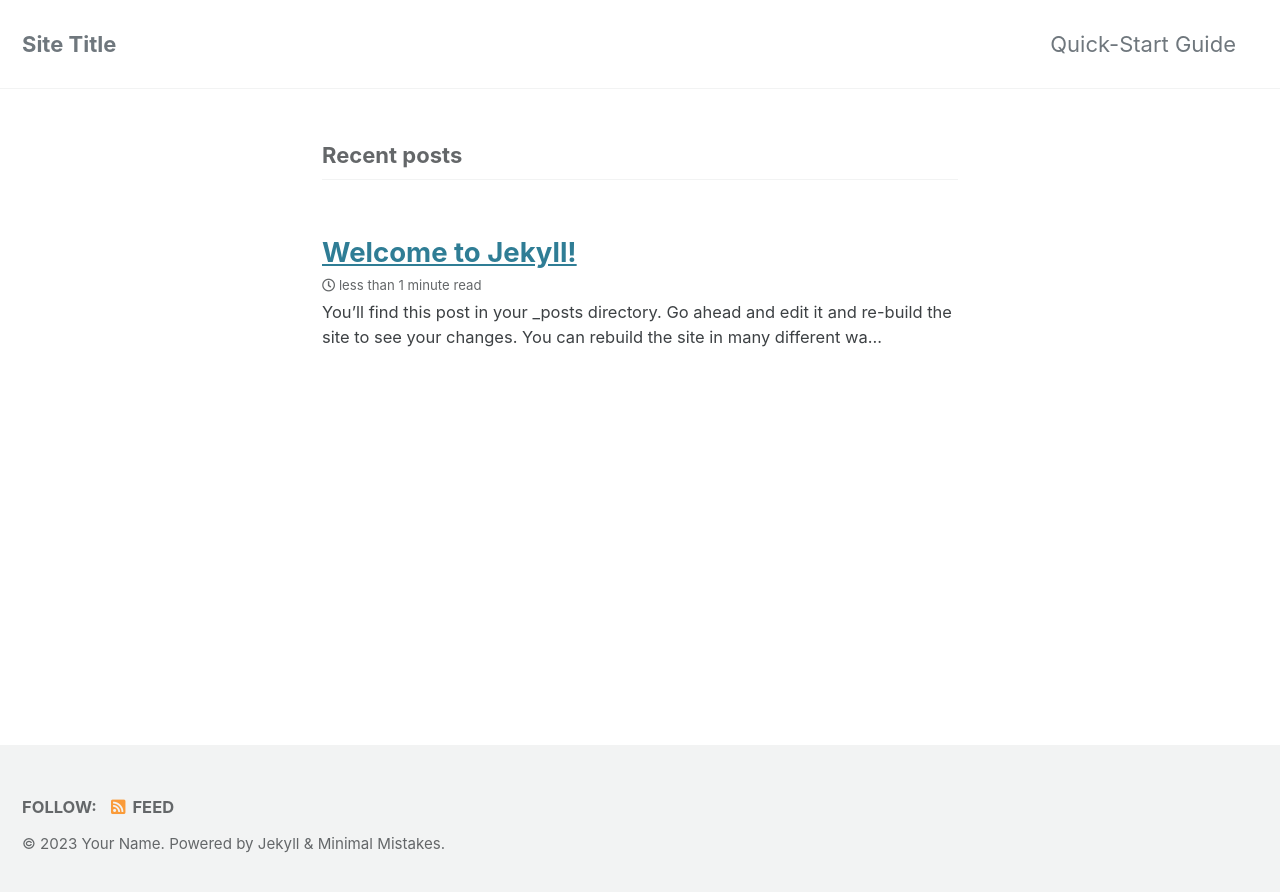
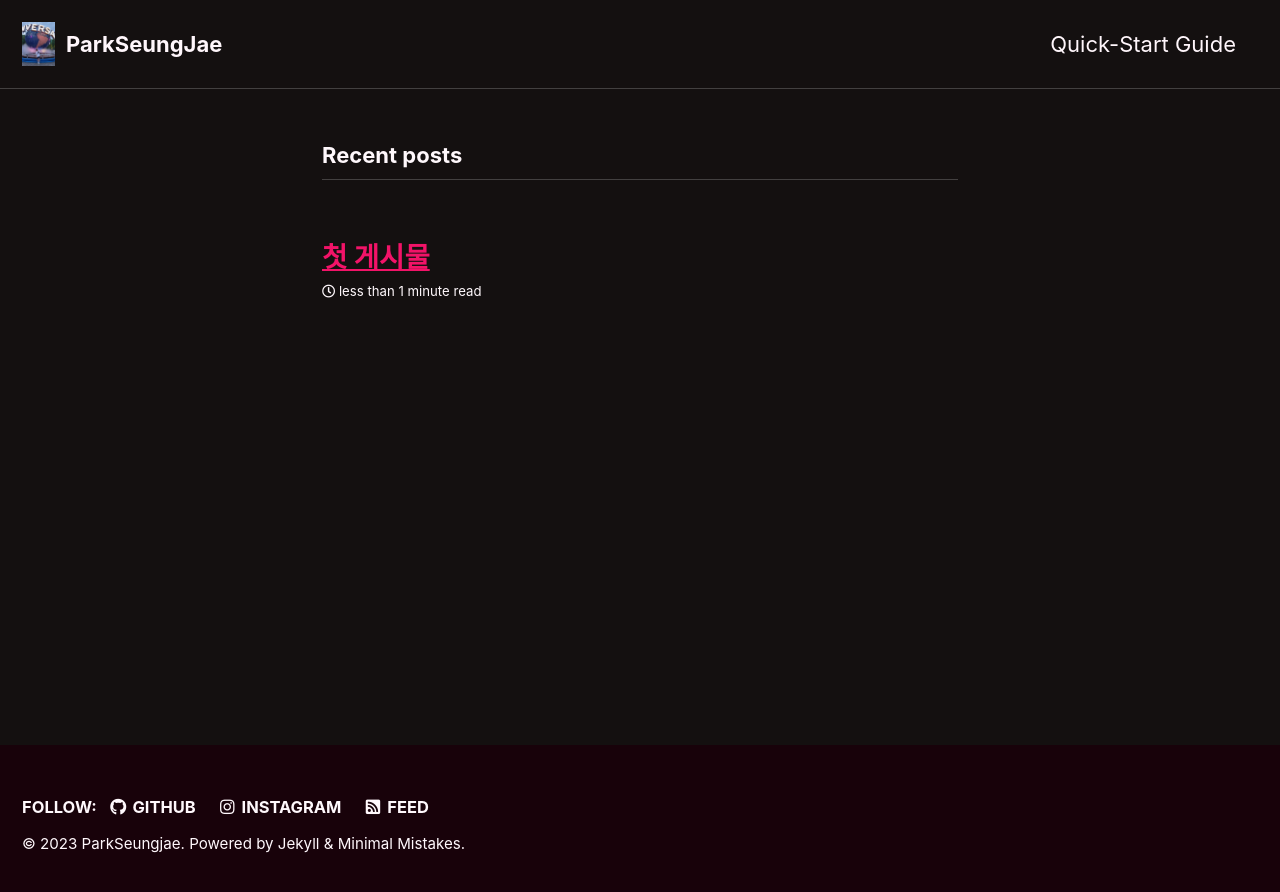
Before and after one commit to parkseungjae/parkseungjae.github.io, a Jekyll site: the page built from index.markdown, in a window 1280 px wide. Shown: the top 892 px of the page. Built offline with Jekyll 4.4.1, drawn with Linux system fonts in a browser that asks for light colours; cached includes are drawn as plain includes; the list of posts is cut into pages by our own code.

Commit message:
changed theme

```diff
--- a/_config.yml
+++ b/_config.yml
@@ -12,20 +12,20 @@
 
 # theme                  : "minimal-mistakes-jekyll"
 # remote_theme           : "mmistakes/minimal-mistakes"
-minimal_mistakes_skin    : "default" # "air", "aqua", "contrast", "dark", "dirt", "neon", "mint", "plum", "sunrise"
+minimal_mistakes_skin    : "neon" # "air", "aqua", "contrast", "dark", "dirt", "neon", "mint", "plum", "sunrise"
 
 # Site Settings
 locale                   : "en-US"
-title                    : "Site Title"
+title                    : "ParkSeungJae"
 title_separator          : "-"
 subtitle                 : # site tagline that appears below site title in masthead
-name                     : "Your Name"
-description              : "An amazing website."
-url                      : # the base hostname & protocol for your site e.g. "https://mmistakes.github.io"
+name                     : "ParkSeungjae"
+description              : "Park's Blog."
+url                      :  "https://parkseungjae.github.io" # the base hostname & protocol for your site e.g.
 baseurl                  : # the subpath of your site, e.g. "/blog"
-repository               : # GitHub username/repo-name e.g. "mmistakes/minimal-mistakes"
+repository               :  "parkseungjae/parkseungjae.github.io" # GitHub username/repo-name e.g.
 teaser                   : # path of fallback teaser image, e.g. "/assets/images/500x300.png"
-logo                     : # path of logo image to display in the masthead, e.g. "/assets/images/88x88.png"
+logo                     : "assets/images/logo.jpg" # path of logo image to display in the masthead, e.g. "/assets/images/88x88.png"
 masthead_title           : # overrides the website title displayed in the masthead, use " " for no title
 # breadcrumbs            : false # true, false (default)
 words_per_minute         : 200
@@ -104,52 +104,52 @@ analytics:
 
 # Site Author
 author:
-  name             : "Your Name"
-  avatar           : # path of avatar image, e.g. "/assets/images/bio-photo.jpg"
-  bio              : "I am an **amazing** person."
-  location         : "Somewhere"
-  email            :
+  name             : "ParkSeungJae"
+  avatar           : "/assets/images/logo.jpg"  # path of avatar image, e.g. "/assets/images/bio-photo.jpg"
+  bio              : "hi."
+  location         : "South Korea"
+  email            : "tmd0915mp@naver.com"
   links:
     - label: "Email"
       icon: "fas fa-fw fa-envelope-square"
-      # url: "mailto:your.name@email.com"
-    - label: "Website"
-      icon: "fas fa-fw fa-link"
+      url: "tmd0915mp@naver.com"
+    #- label: "Website"
+    #  icon: "fas fa-fw fa-link"
       # url: "https://your-website.com"
-    - label: "Twitter"
-      icon: "fab fa-fw fa-twitter-square"
+    #- label: "Twitter"
+    #  icon: "fab fa-fw fa-twitter-square"
       # url: "https://twitter.com/"
-    - label: "Facebook"
-      icon: "fab fa-fw fa-facebook-square"
+    #- label: "Facebook"
+    #  icon: "fab fa-fw fa-facebook-square"
       # url: "https://facebook.com/"
     - label: "GitHub"
       icon: "fab fa-fw fa-github"
-      # url: "https://github.com/"
+      url: "https://github.com/parkseungjae"
     - label: "Instagram"
       icon: "fab fa-fw fa-instagram"
-      # url: "https://instagram.com/"
+      url: "https://www.instagram.com/park__win/"
 
 # Site Footer
 footer:
   links:
-    - label: "Twitter"
-      icon: "fab fa-fw fa-twitter-square"
+    #- label: "Twitter"
+    #  icon: "fab fa-fw fa-twitter-square"
       # url:
-    - label: "Facebook"
-      icon: "fab fa-fw fa-facebook-square"
+    #- label: "Facebook"
+    #  icon: "fab fa-fw fa-facebook-square"
       # url:
     - label: "GitHub"
       icon: "fab fa-fw fa-github"
+      url: "https://github.com/parkseungjae"
+    #- label: "GitLab"
+    #  icon: "fab fa-fw fa-gitlab"
       # url:
-    - label: "GitLab"
-      icon: "fab fa-fw fa-gitlab"
-      # url:
-    - label: "Bitbucket"
-      icon: "fab fa-fw fa-bitbucket"
+    #- label: "Bitbucket"
+    #  icon: "fab fa-fw fa-bitbucket"
       # url:
     - label: "Instagram"
       icon: "fab fa-fw fa-instagram"
-      # url:
+      url: "https://www.instagram.com/park__win/"
 
 
 # Reading Files
--- a/_posts/2023-10-17-welcome-to-jekyll.markdown
+++ b/_posts/2023-10-17-welcome-to-jekyll.markdown
@@ -1,29 +1,6 @@
 ---
 layout: post
-title:  "Welcome to Jekyll!"
-date:   2023-10-17 12:07:28 +0900
+title:  "첫 게시물"
+date:   2023-10-17 13:42:28 +0900
 categories: jekyll update
 ---
-You’ll find this post in your `_posts` directory. Go ahead and edit it and re-build the site to see your changes. You can rebuild the site in many different ways, but the most common way is to run `jekyll serve`, which launches a web server and auto-regenerates your site when a file is updated.
-
-Jekyll requires blog post files to be named according to the following format:
-
-`YEAR-MONTH-DAY-title.MARKUP`
-
-Where `YEAR` is a four-digit number, `MONTH` and `DAY` are both two-digit numbers, and `MARKUP` is the file extension representing the format used in the file. After that, include the necessary front matter. Take a look at the source for this post to get an idea about how it works.
-
-Jekyll also offers powerful support for code snippets:
-
-{% highlight ruby %}
-def print_hi(name)
-  puts "Hi, #{name}"
-end
-print_hi('Tom')
-#=> prints 'Hi, Tom' to STDOUT.
-{% endhighlight %}
-
-Check out the [Jekyll docs][jekyll-docs] for more info on how to get the most out of Jekyll. File all bugs/feature requests at [Jekyll’s GitHub repo][jekyll-gh]. If you have questions, you can ask them on [Jekyll Talk][jekyll-talk].
-
-[jekyll-docs]: https://jekyllrb.com/docs/home
-[jekyll-gh]:   https://github.com/jekyll/jekyll
-[jekyll-talk]: https://talk.jekyllrb.com/
```
Also changed, not shown: assets/images/logo.jpg (added).
